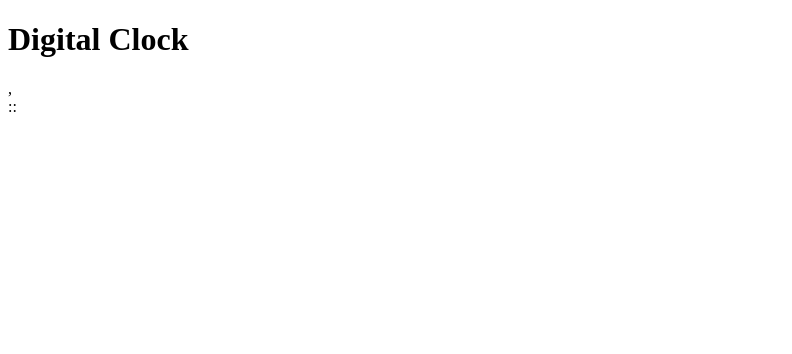
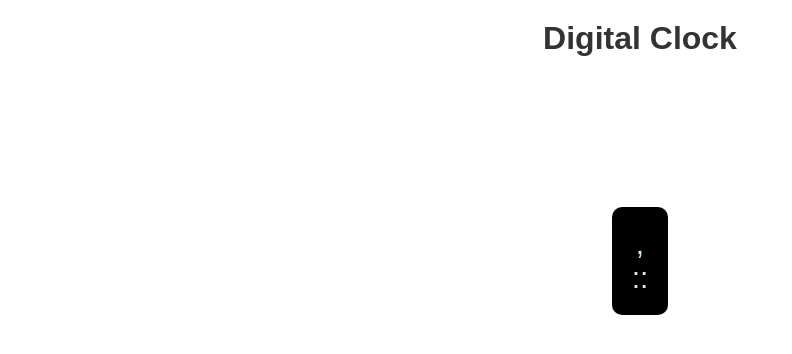
Before and after one commit to siddhikharde/digital-clock, a plain HTML site: page index.html in a window 1280 px wide. Shown: the whole page, without its empty margins (0-792 px from the left). Drawn offline with Linux system fonts and the light colour scheme.

Commit message:
css file added

```diff
--- a/index.html
+++ b/index.html
@@ -4,6 +4,7 @@
     <meta charset="UTF-8">
     <meta name="viewport" content="width=device-width, initial-scale=1.0">
     <title>Digital Clock</title>
+    <link rel="stylesheet" href="style.css">
 
 </head>
 <body>
--- /dev/null
+++ b/style.css
@@ -0,0 +1,26 @@
+
+        *{
+            margin: 0;
+            padding: 0;
+            box-sizing: border-box;
+            font-family: 'Poppins', sans-serif;
+        }
+        .container{
+            display: flex;
+            justify-content: center;
+            align-items: center;
+            height: fit-content;
+            width: fit-content;
+            margin: 150px auto;
+            padding: 20px;
+            border-radius: 10px;
+            background: #000;
+            flex-direction: column;
+            color: #d0e7e7;
+            font-size: 30px;
+        }
+        h1{
+            text-align: center;
+            margin-top: 20px;
+            color: #333;
+        }
```
